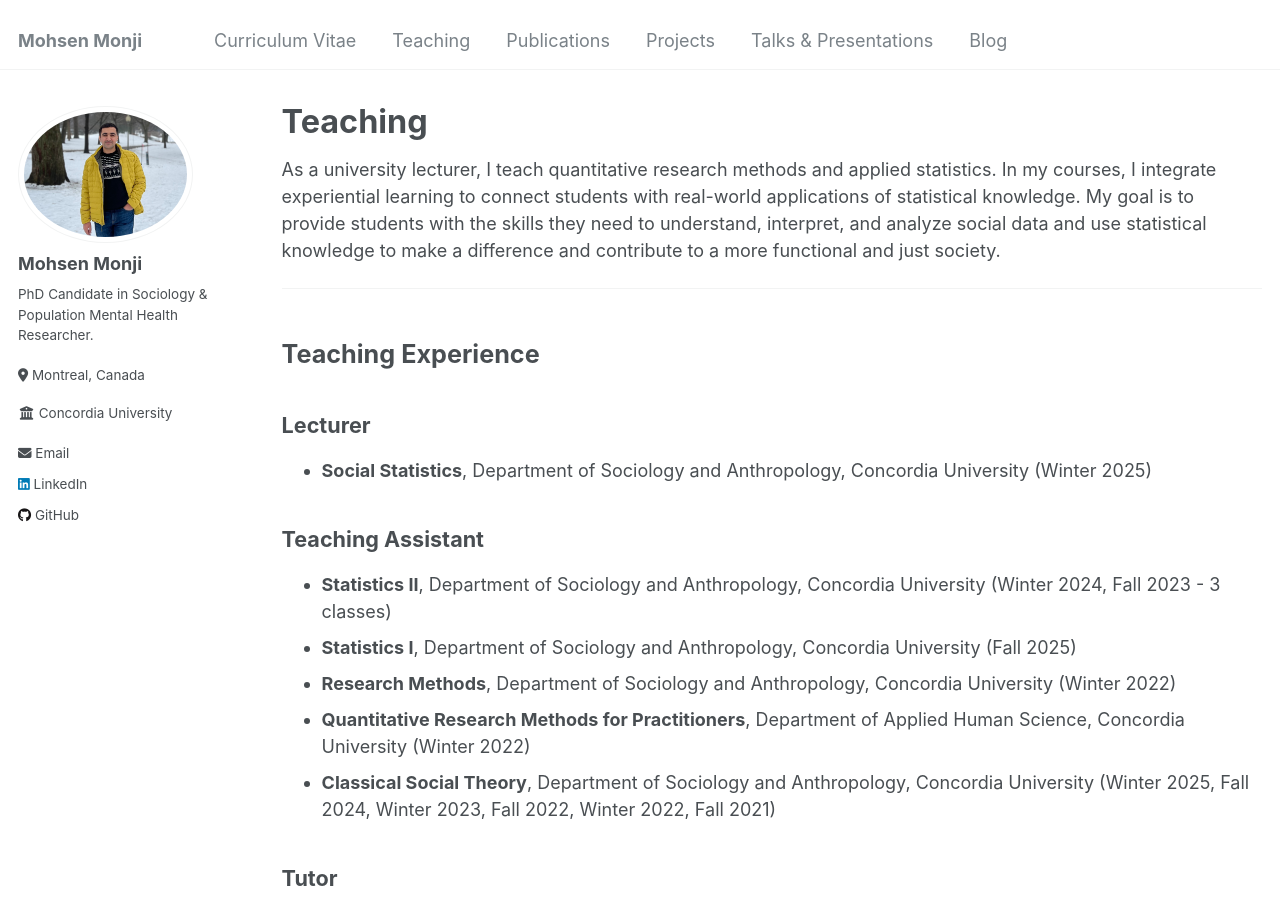
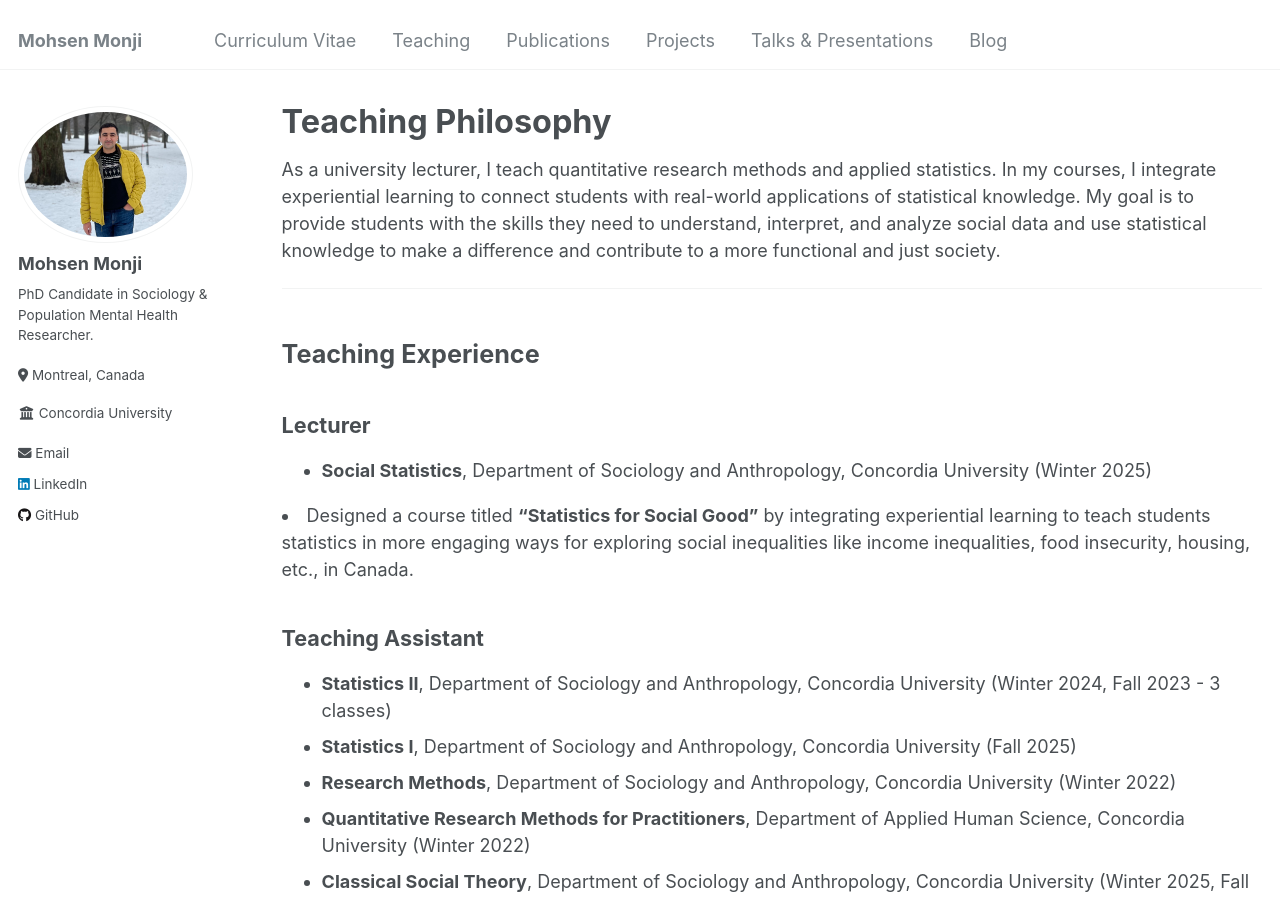
Before and after one commit to Mohsnmonji/mohsnmonji.github.io, a Jekyll site: the page built from _pages/teaching.html, in a window 1280 px wide and 900 px high. Built offline with Jekyll 4.4.1, drawn with Linux system fonts in a browser that asks for light colours.

Commit message:
Update teaching.html

```diff
--- a/_pages/teaching.html
+++ b/_pages/teaching.html
@@ -1,6 +1,6 @@
 ---
 layout: archive
-title: "Teaching"
+title: "Teaching Philosophy"
 permalink: /teaching/
 author_profile: true
 ---
@@ -16,7 +16,7 @@ author_profile: true
 <ul>
   <li><strong>Social Statistics</strong>, Department of Sociology and Anthropology, Concordia University (Winter 2025)</li>
 </ul>
-
+<li>Designed a course titled <strong>“Statistics for Social Good”</strong> by integrating experiential learning to teach students statistics in more engaging ways for exploring social inequalities like income inequalities, food insecurity, housing, etc., in Canada.</li>
 <h3>Teaching Assistant</h3>
 <ul>
   <li><strong>Statistics II</strong>, Department of Sociology and Anthropology, Concordia University (Winter 2024, Fall 2023 - 3 classes)</li>
```
